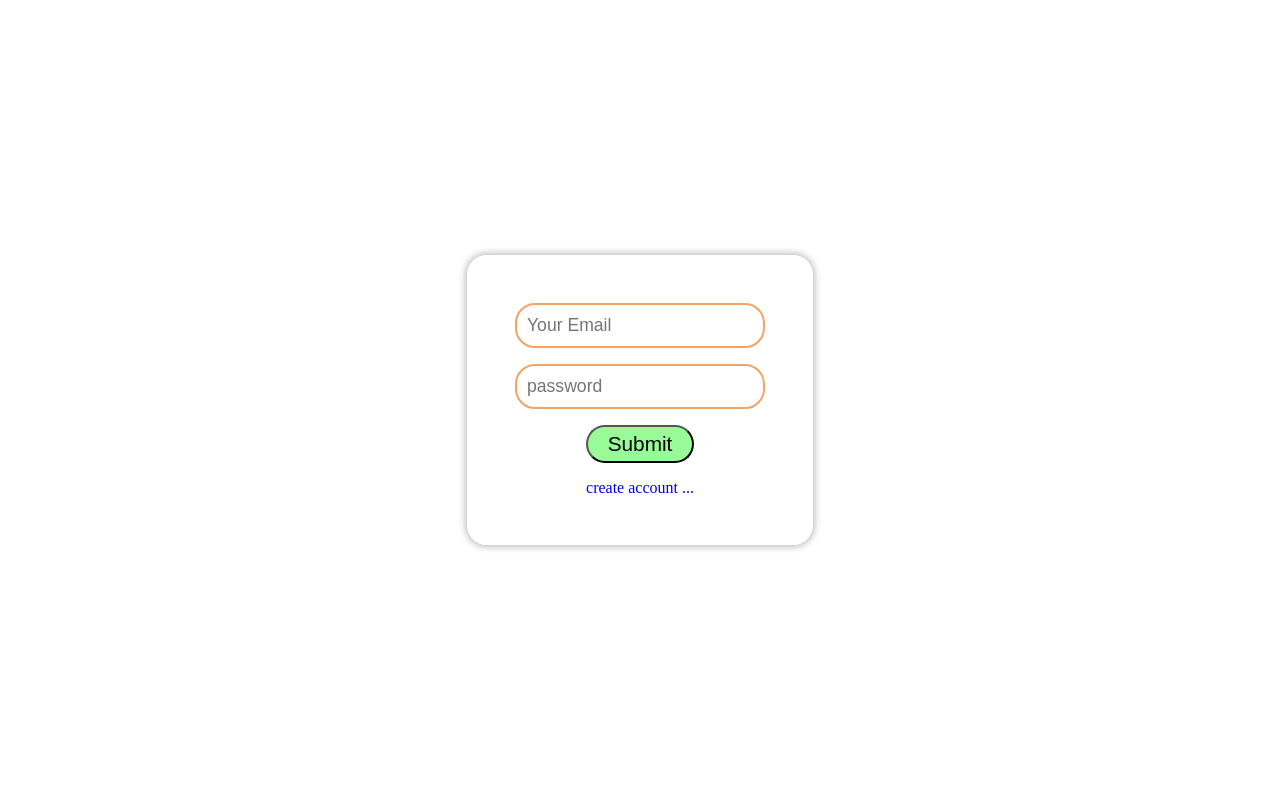
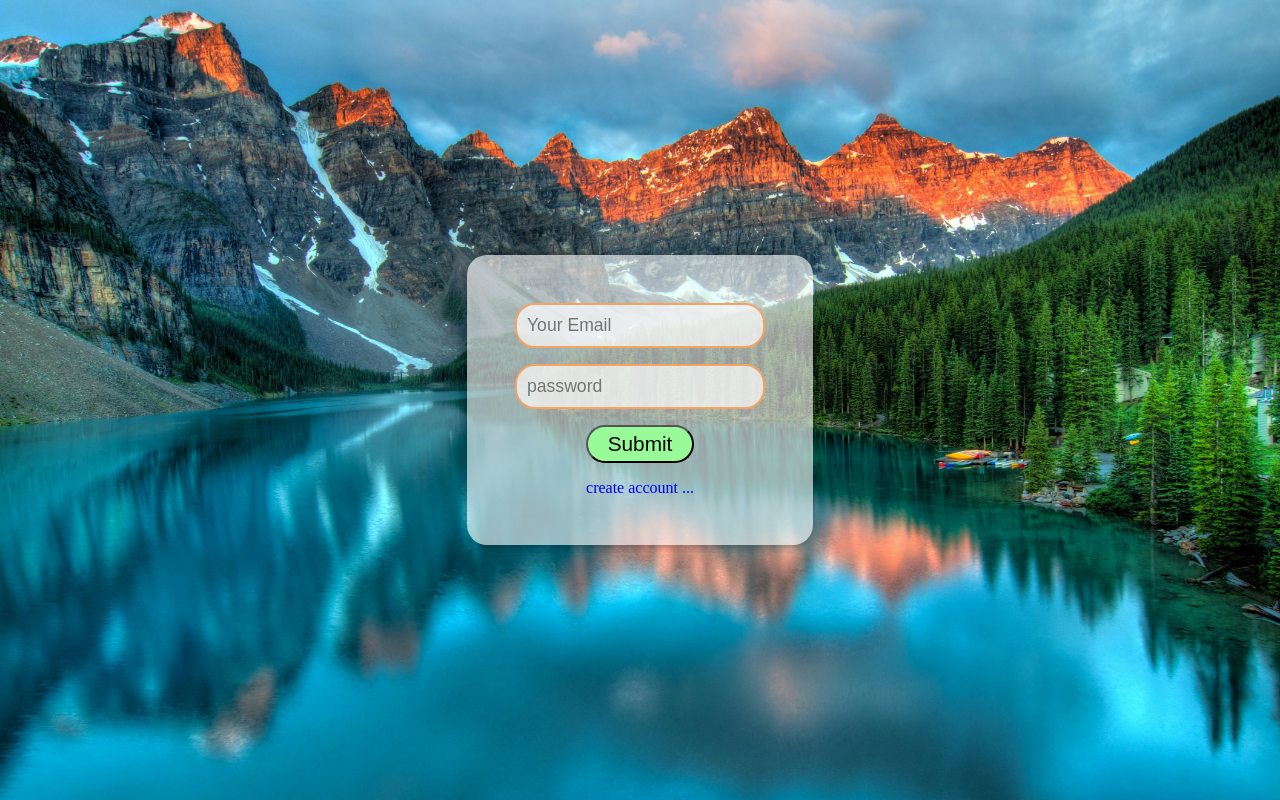
Before and after one commit to mdlihan/User-loging-form, a plain HTML site: page index.html in a window 1280 px wide. Drawn offline with Linux system fonts and the light colour scheme; the site is published under a folder, as on GitHub Pages, so addresses that start at the root find nothing.

Commit message:
style.css

```diff
--- a/style.css
+++ b/style.css
@@ -6,7 +6,7 @@
 #Container{
   height: 100vh;
   width: 100%;
-  background-image: url("/pexels-souvenirpixels-417074.jpg");
+  background-image: url("./pexels-souvenirpixels-417074.jpg");
   background-repeat: no-repeat;
   background-position: center;
   background-size: cover;
```
